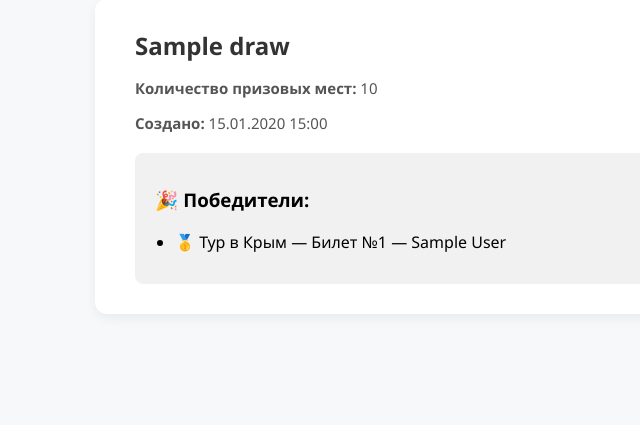
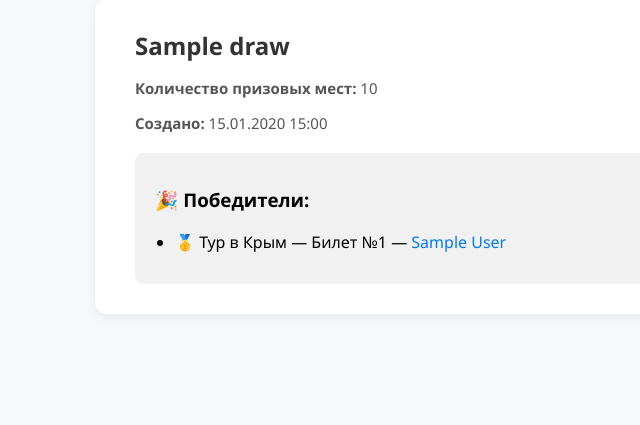
Before and after one commit to CodeFramer0/vk-contest-app, a Django app: page /draw/1/ in a window 1280 px wide. Shown: the part 41-466 px from the top of the page, without its empty margins (180-820 px from the left). Run offline with Django 4.2, Linux system fonts and the light colour scheme; a user stored in the database is signed in; tables that the repository leaves empty hold one stand-in row (values such as "Sample post"); parts of the project's set-up code (start-up, migrations or seed data) failed here and were passed over.

Commit message:
Update draw_page.html

```diff
--- a/backend/robot/templates/draw_page.html
+++ b/backend/robot/templates/draw_page.html
@@ -83,6 +83,15 @@
         animation: pulse 1s infinite;
       }
 
+    .winner-list a {
+    color: #0077ff;
+    text-decoration: none;
+  }
+
+  .winner-list a:hover {
+    text-decoration: underline;
+}
+
       @keyframes pulse {
         0% {
           opacity: 0.2;
@@ -111,7 +120,7 @@
       {% endif %} {% if draw.winners.exists %}
       <div class="animation" id="animation">🎲 Выбираем победителей...</div>
 
-     <div class="winner-list" id="winners" style="display: none">
+   <div class="winner-list" id="winners" style="display: none">
   <h3>🎉 Победители:</h3>
   <ul>
     {% for ticket in draw.winners.all %}
@@ -125,7 +134,10 @@
         {% else %}
           🎁 Сертификат —
         {% endif %}
-        Билет №{{ ticket.number }} — {{ ticket.user.full_name }}
+        Билет №{{ ticket.number }} —
+        <a href="https://vk.com/id{{ ticket.user.vk_id }}" target="_blank">
+          {{ ticket.user.full_name }}
+        </a>
       </li>
     {% endfor %}
   </ul>
```
